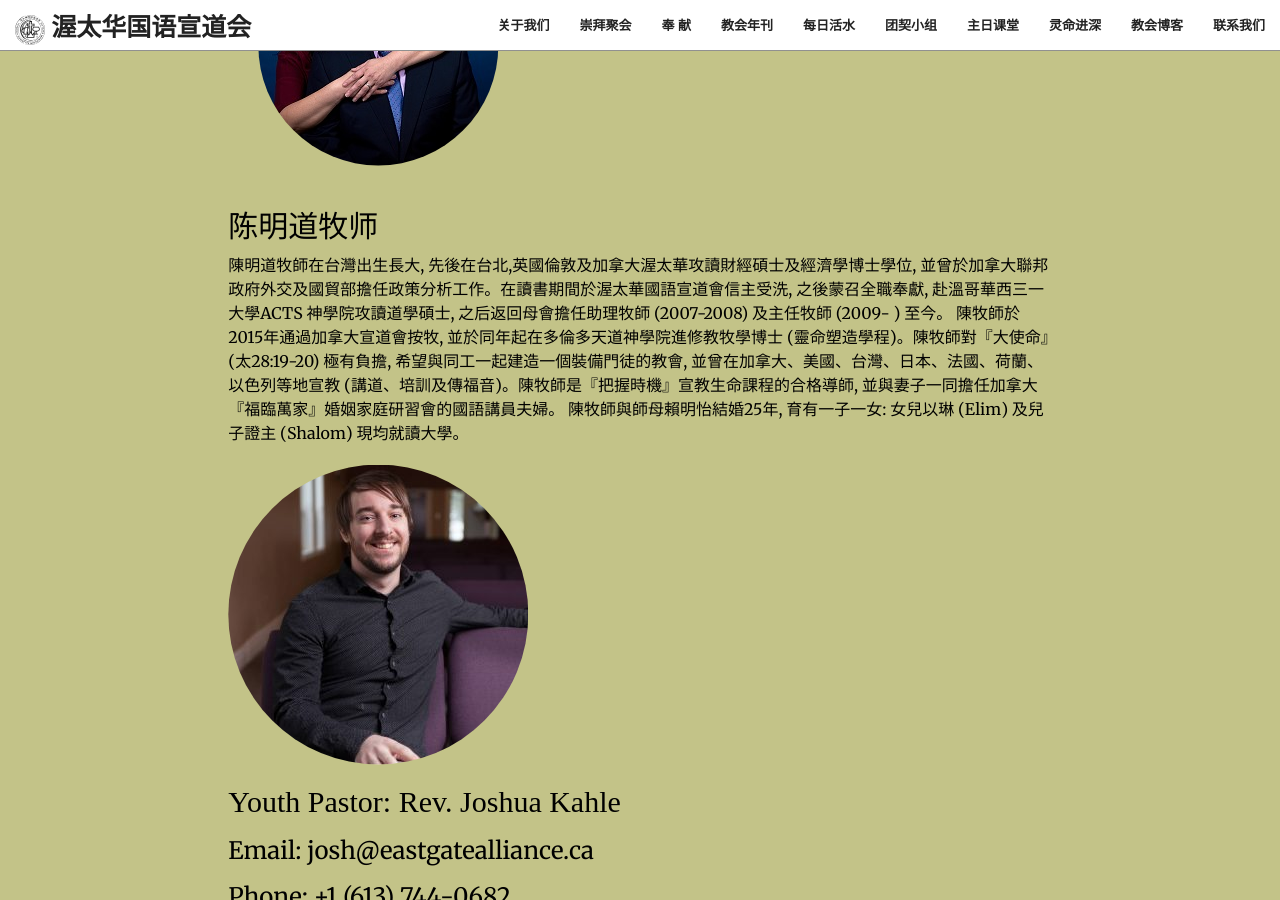
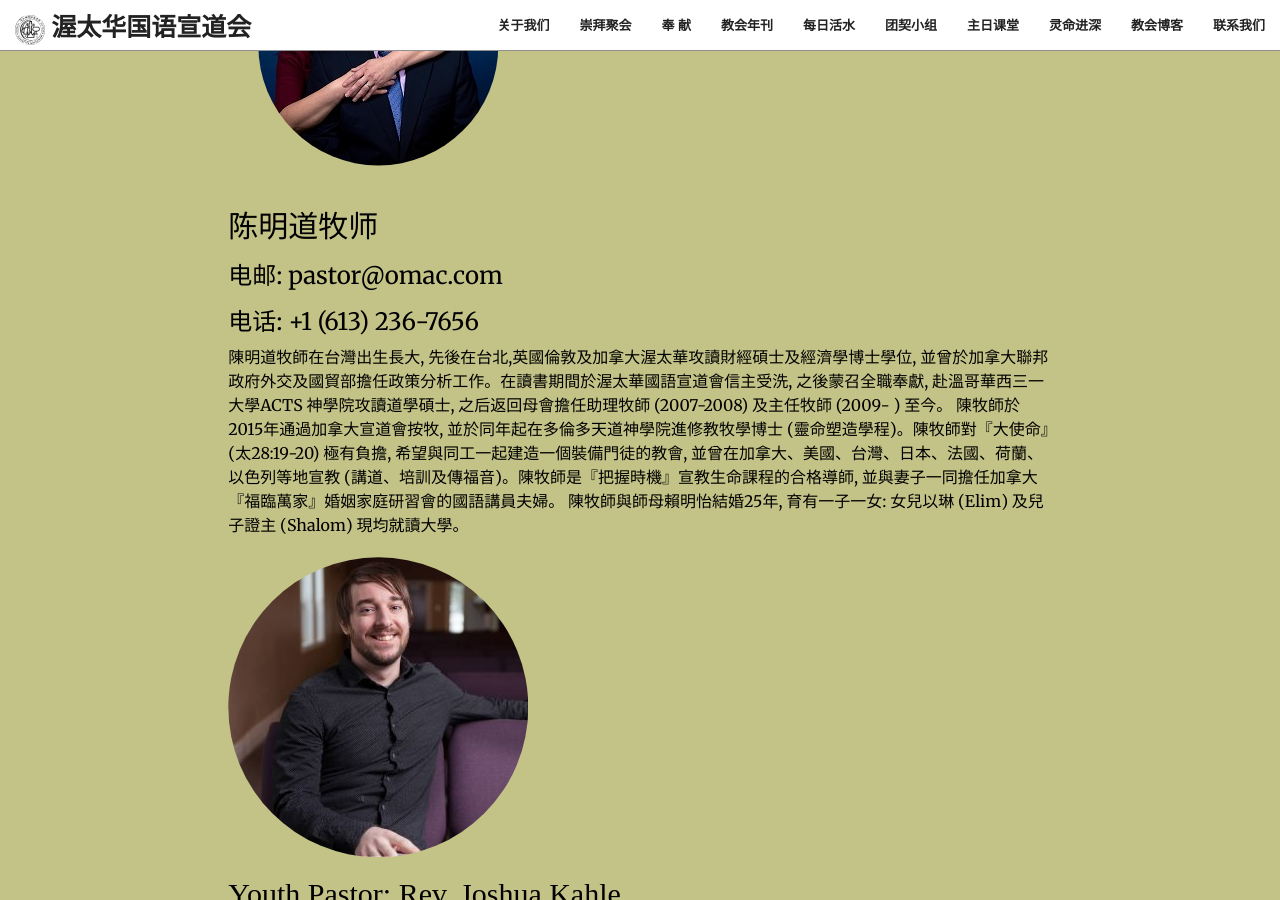
Before and after one commit to JonasYow/ottawaomac, a Jekyll site: the page built from pastor.md, in a window 1280 px wide and 900 px high, scrolled down 320 px. Built offline with Jekyll 4.4.1, drawn with Linux system fonts in a browser that asks for light colours; some web fonts are replaced.

Commit message:
Update pastor info

```diff
--- a/pastor.md
+++ b/pastor.md
@@ -6,6 +6,8 @@ layout: subpage
 {% include photo.html url='/img/Paul3.jpg' description='Paul Chen' distance=150px %}
 <br>
 ## 陈明道牧师
+### 电邮: pastor@omac.com
+### 电话: +1 (613) 236-7656
 陳明道牧師在台灣出生長大, 先後在台北,英國倫敦及加拿大渥太華攻讀財經碩士及經濟學博士學位, 並曾於加拿大聯邦政府外交及國貿部擔任政策分析工作。在讀書期間於渥太華國語宣道會信主受洗, 之後蒙召全職奉獻, 赴溫哥華西三一大學ACTS 神學院攻讀道學碩士, 之后返回母會擔任助理牧師 (2007-2008) 及主任牧師 (2009- ) 至今。
 陳牧師於2015年通過加拿大宣道會按牧, 並於同年起在多倫多天道神學院進修教牧學博士 (靈命塑造學程)。陳牧師對『大使命』(太28:19-20) 極有負擔, 希望與同工一起建造一個裝備門徒的教會, 並曾在加拿大、美國、台灣、日本、法國、荷蘭、以色列等地宣教 (講道、培訓及傳福音)。陳牧師是『把握時機』宣教生命課程的合格導師, 並與妻子一同擔任加拿大『福臨萬家』婚姻家庭研習會的國語講員夫婦。 陳牧師與師母賴明怡結婚25年, 育有一子一女: 女兒以琳 (Elim) 及兒子證主 (Shalom) 現均就讀大學。
 
```
